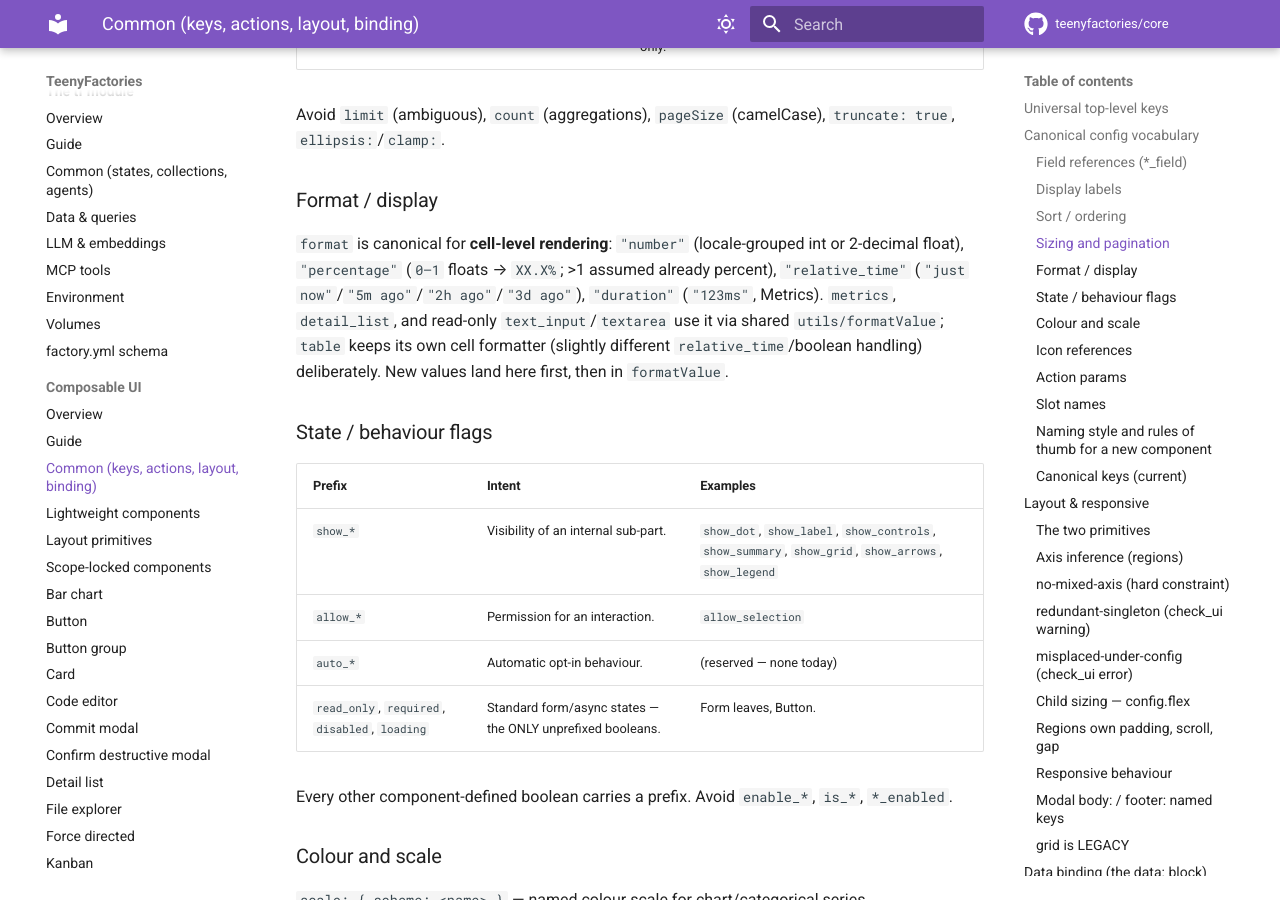
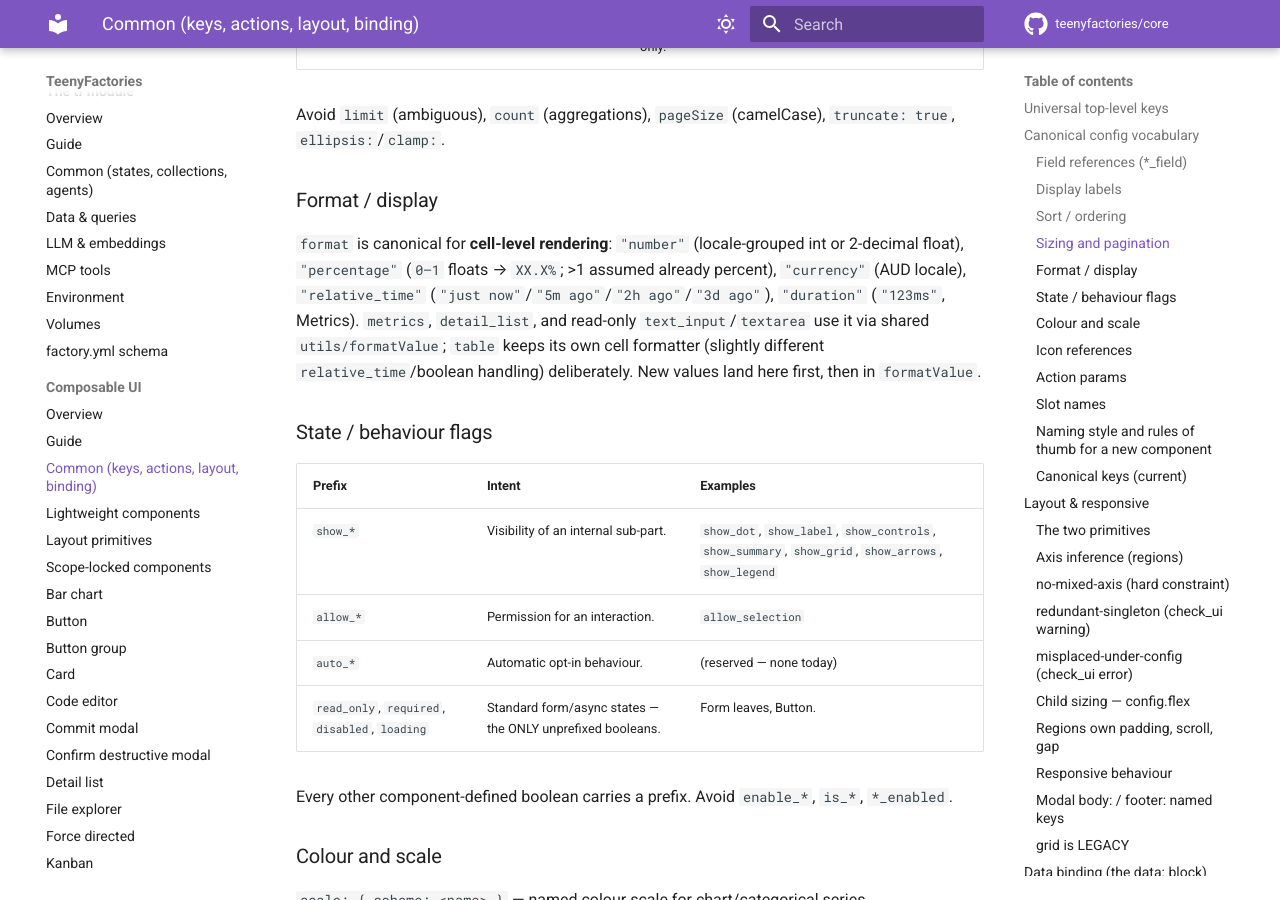
Before and after one commit to teenyfactories/core, an MkDocs documentation site: the page built from docs/reference/ui-common.md, in a window 1280 px wide and 900 px high, scrolled down 3257 px. Built offline with MkDocs 1.6.1 and Material for MkDocs 9.7.7, drawn with Linux system fonts in a browser that asks for light colours; comment, search, counter and statistics services are not loaded.

Commit message:
docs: add currency to canonical format list in ui-common
Mirror of orchestrator reference doc update.

```diff
--- a/docs/reference/ui-common.md
+++ b/docs/reference/ui-common.md
@@ -82,7 +82,7 @@ Avoid `limit` (ambiguous), `count` (aggregations), `pageSize` (camelCase), `trun
 
 ### Format / display
 
-`format` is canonical for **cell-level rendering**: `"number"` (locale-grouped int or 2-decimal float), `"percentage"` (`0–1` floats → `XX.X%`; >1 assumed already percent), `"relative_time"` (`"just now"`/`"5m ago"`/`"2h ago"`/`"3d ago"`), `"duration"` (`"123ms"`, Metrics). `metrics`, `detail_list`, and read-only `text_input`/`textarea` use it via shared `utils/formatValue`; `table` keeps its own cell formatter (slightly different `relative_time`/boolean handling) deliberately. New values land here first, then in `formatValue`.
+`format` is canonical for **cell-level rendering**: `"number"` (locale-grouped int or 2-decimal float), `"percentage"` (`0–1` floats → `XX.X%`; >1 assumed already percent), `"currency"` (AUD locale), `"relative_time"` (`"just now"`/`"5m ago"`/`"2h ago"`/`"3d ago"`), `"duration"` (`"123ms"`, Metrics). `metrics`, `detail_list`, and read-only `text_input`/`textarea` use it via shared `utils/formatValue`; `table` keeps its own cell formatter (slightly different `relative_time`/boolean handling) deliberately. New values land here first, then in `formatValue`.
 
 ### State / behaviour flags
 
```
